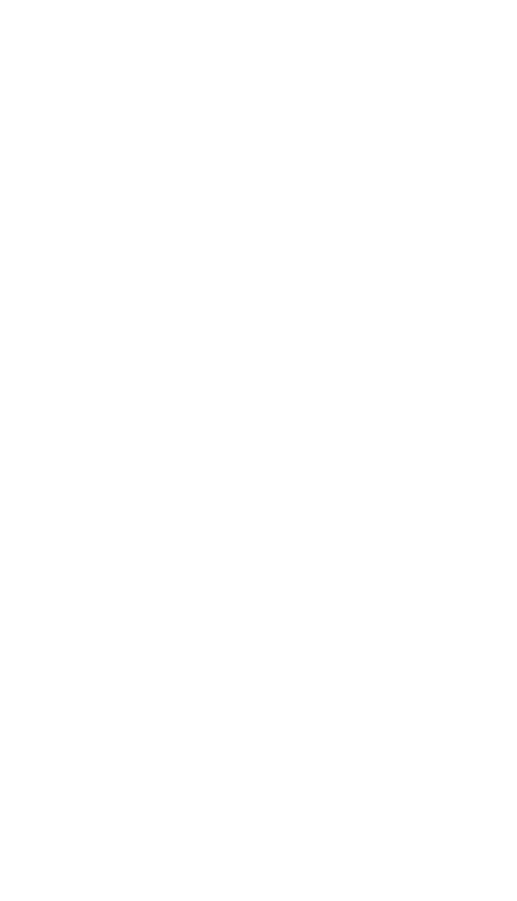
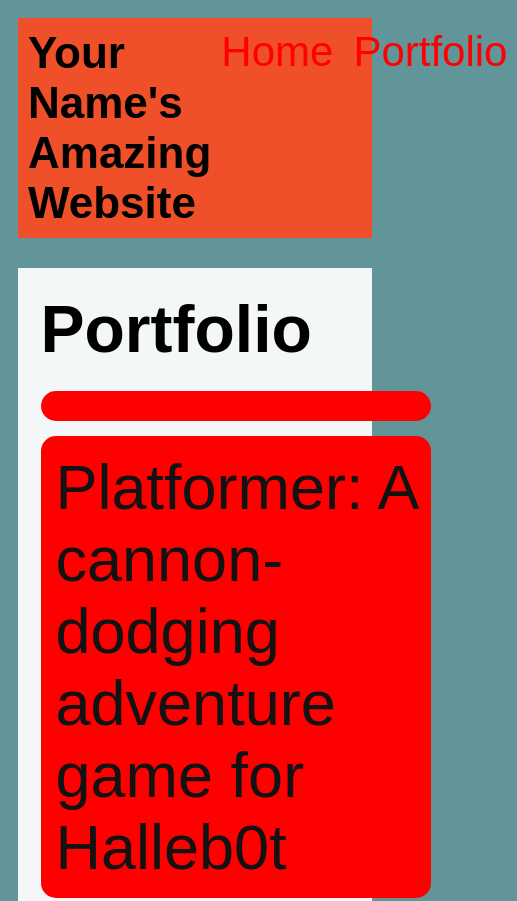
Before and after one commit to ALewis9x/ALewis9x.github.io, a plain HTML site: page portfolio.html in a window 390 px wide. Shown: the top 901 px of the page, 517 px wide, since content can reach past the window. Before the commit the page ends 844 px from the top, so only its background shows below. Drawn offline with Linux system fonts and the light colour scheme.

Commit message:
ALewisqqqq

```diff
--- a/portfolio.html
+++ b/portfolio.html
@@ -0,0 +1,41 @@
+<!DOCTYPE html>
+<html>
+  <head>
+    <title>CHANGE ME</title>
+    <link rel="stylesheet" href="style.css" />
+  </head>
+
+  <body>
+    <!-- All content goes here -->
+    <div id="all-contents">
+  <nav>
+ <h1>Your Name's Amazing Website</h1>
+  <ul id="nav-ul">
+    <li class="nav-li">
+      <a href="index.html">Home</a>
+    </li>
+    <li class="nav-li">
+      <a href="portfolio.html">Portfolio</a>
+    </li>
+  </ul>
+  </nav>
+
+  <main>
+<div class="content">
+    <h1>Portfolio</h1>
+    <ul id="portfolio">
+<li>
+  <li class="bg-blue-100 px-3 py-2 rounded text-blue-800"><a href="fsd-projects/platformer/">Platformer: A cannon-dodging adventure game for Halleb0t</a>
+</li>
+<li>
+  <a href="fsd-projects/bouncing-box/">Bouncing Box: A fun introduction to web game development</a>
+</li>
+<li>
+  <a href="fsd-projects/circularity/">Circularity: A poetic motion experiment with circles</a>
+</li>
+    </ul>
+  </div>
+  </main>
+    </div>
+  </body>
+</html>
--- a/style.css
+++ b/style.css
@@ -46,7 +46,7 @@
 
 /* main container area beneath menu */
 main {
-    background: rgb(0, 0, 0);
+    background: rgb(244, 247, 247);
     display: flex;
     margin-top: 20px;
 }
@@ -67,7 +67,7 @@
 
 /* interests section styles */
 #interests {
-    border: 4px rgb(0, 0, 0) ridge;
+    border: 4px rgb(255, 255, 255) ridge;
     padding: 8px;
     margin-top: 20px;
 }
@@ -75,3 +75,79 @@
 h2, h3 {
     margin: 0px;
 }
+
+/* Portfolio styles */
+.content h1 {
+  color: rgb(0, 0, 0);
+}
+
+#portfolio {
+  list-style-type: none;
+  padding-left: 0;
+}
+
+#portfolio li {
+  background: #ff0000;
+  padding: 10px;
+  border-radius: 10px;
+  margin-bottom: 10px;
+}
+
+#portfolio li:hover {
+  background: #090909;
+}
+
+#portfolio a {
+  text-decoration: none;
+  color: #131212;
+}
+
+/* responsive web design */
+@media screen and (min-width: 120px) and (max-width: 1080px) {
+  main {
+    height: 100ch;
+    zoom: 1.5;
+    display: grid;
+  }
+
+  h1 {
+    font-size: 44px;
+  }
+
+  h2 {
+    font-size: 42px;
+  }
+
+  h3 {
+    font-size: 36px;
+  }
+
+  #all-contents {
+    height: 100ch;
+    margin: none;
+  }
+
+  a {
+    font-size: 42px;
+  }
+
+  .sidebar {
+    margin-right: 0px;
+    justify-content: center;
+    align-items: center;
+  }
+
+  .sidebar-img {
+    width: 100%;
+  }
+
+  p,
+  li {
+    font-size: 24px;
+  }
+
+  .content {
+    align-content: center;
+    justify-content: center;
+  }
+}
```
Also changed, not shown: index.html (+1 -1 lines).
